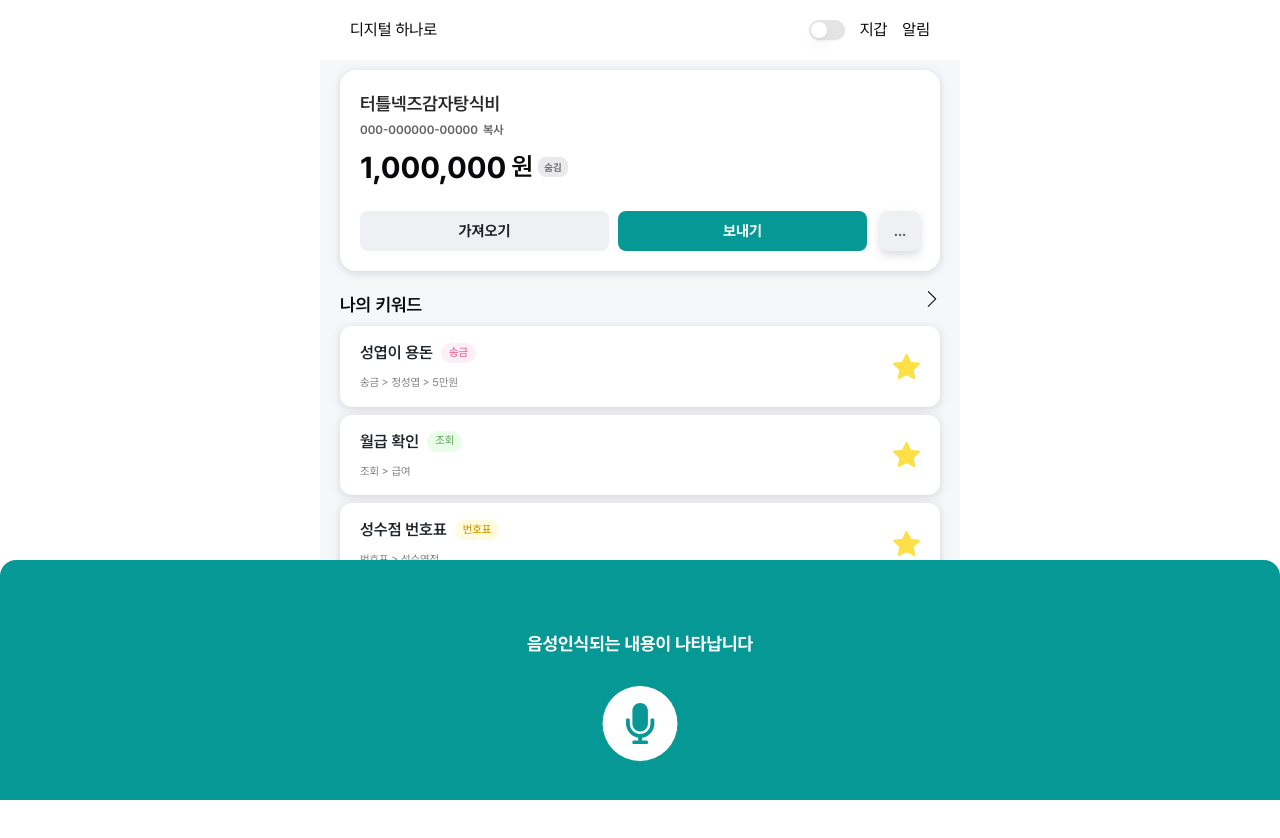
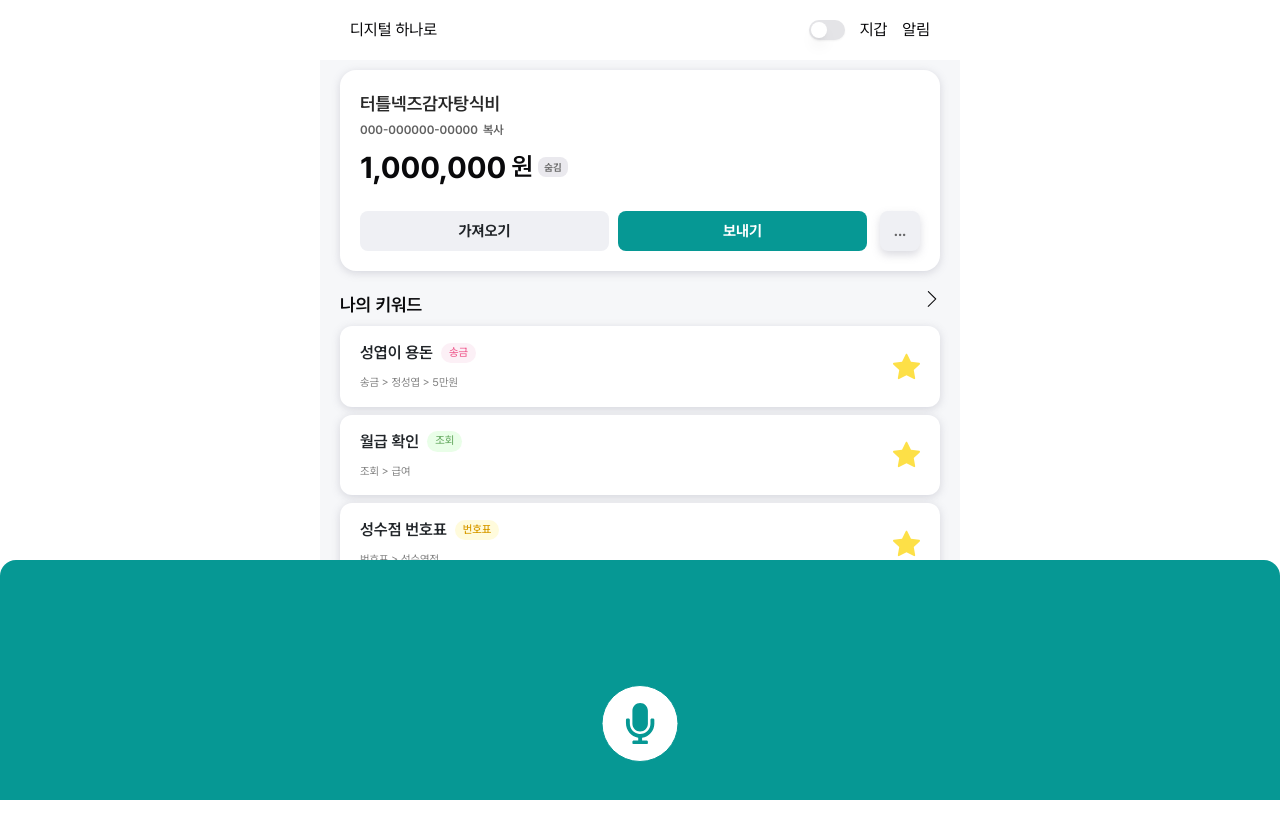
Before and after one commit to KeywordHanaro/KeywordHanaro_FE, a Next.js app: page / in a window 1280 px wide. Both pictures are taken after a click on the element 640 px from the left and 723 px from the top of the page. Shown: the top 838 px of the page. Built offline with nearby package versions, Linux system fonts and the light colour scheme.

Commit message:
[feat] create stt context

```diff
--- a/components/atoms/Mic.tsx
+++ b/components/atoms/Mic.tsx
@@ -1,21 +1,50 @@
 'use client';
 
+import { List, useVoiceInputSession } from '@/contexts/VoiceContext';
 import { FaMicrophone } from 'react-icons/fa';
-import { useState, ForwardedRef, forwardRef } from 'react';
+import { useState, ForwardedRef, forwardRef, useEffect } from 'react';
 
 // 마이크 사이즈 80 * 80
 // 색 069894
 // 누르면 하단 화면 올라오게 --> 부모에 relative 걸어야함
 
 function Mic(
-  { text = '음성인식되는 내용이 나타납니다' }: { text?: string },
+  { text = '음성인식되는 내용이 나타납니다',lists }: { text?: string,lists:List[] },
   ref: ForwardedRef<HTMLDivElement>
 ) {
-  const [isExpanded, setIsExpanded] = useState(false);
+  const { result, setResult, setType, setLists } = useVoiceInputSession();
+
+  useEffect(()=>{
+    setResult(text);
+  },[])
+
+  const [isExpanded, setIsExpanded] = useState<boolean>(false);
+  const [onRecord, setOnRecord] = useState<boolean>(false);
 
   const toggleExpand = () => {
     setIsExpanded(!isExpanded);
+    setOnRecord(!onRecord);
   };
+
+  const getValue = async () => {
+    try {
+      //fetching하기
+      const response = await setTimeout(() => {
+        setResult('성엽이 용돈');
+      }, 2000);
+      console.log(response);
+    } catch (error) {
+      console.log(error);
+    }
+  };
+
+  useEffect(() => {
+    if (onRecord) {
+      getValue();
+      setType('text');
+      setLists(lists)
+    }
+  }, [onRecord]);
 
   return (
     <div
@@ -25,7 +54,7 @@ function Mic(
     >
       {isExpanded && (
         <div className='w-full text-center text-white mt-[70px] text-lg font-bold overflow-hidden'>
-          {text}
+          {result}
         </div>
       )}
       <div
--- a/contexts/TransferUseContext.tsx
+++ b/contexts/TransferUseContext.tsx
@@ -2,6 +2,7 @@
 
 import { TransferProps } from '@/data/transfer';
 import { createContext, PropsWithChildren, useContext, useState } from 'react';
+
 
 type TransferData = {
   transferAmount: string;
--- /dev/null
+++ b/contexts/VoiceContext.tsx
@@ -0,0 +1,56 @@
+'use client';
+
+import { useRouter } from 'next/navigation';
+import {
+  createContext,
+  PropsWithChildren,
+  useContext,
+  useEffect,
+  useState,
+} from 'react';
+
+export type List = {
+  name: string;
+  link: string;
+};
+
+type VoiceInputProps = {
+  result: string;
+  setResult: (data: string) => void;
+  setType: (data: string) => void;
+  setLists: (data: List[]) => void;
+};
+
+const VoiceInputContext = createContext<VoiceInputProps>({
+  result: '',
+  setResult: () => {},
+  setType: () => {},
+  setLists: () => {},
+});
+
+export const VoiceInputProvider = ({ children }: PropsWithChildren) => {
+  const [result, setResult] = useState<string>('');
+  const [type, setType] = useState<string>('');
+  const [lists, setLists] = useState<List[]>([]);
+  const router = useRouter();
+
+  useEffect(() => {
+    if (type == 'string') {
+      const list = lists.find((item) => item.name === result);
+      if (list) {
+        router.push(list.link);
+      }
+    }
+    // eslint-disable-next-line react-hooks/exhaustive-deps
+  }, [result]);
+
+  return (
+    <VoiceInputContext.Provider
+      value={{ result, setResult, setType, setLists }}
+    >
+      {children}
+    </VoiceInputContext.Provider>
+  );
+};
+
+export const useVoiceInputSession = () => useContext(VoiceInputContext);
```
